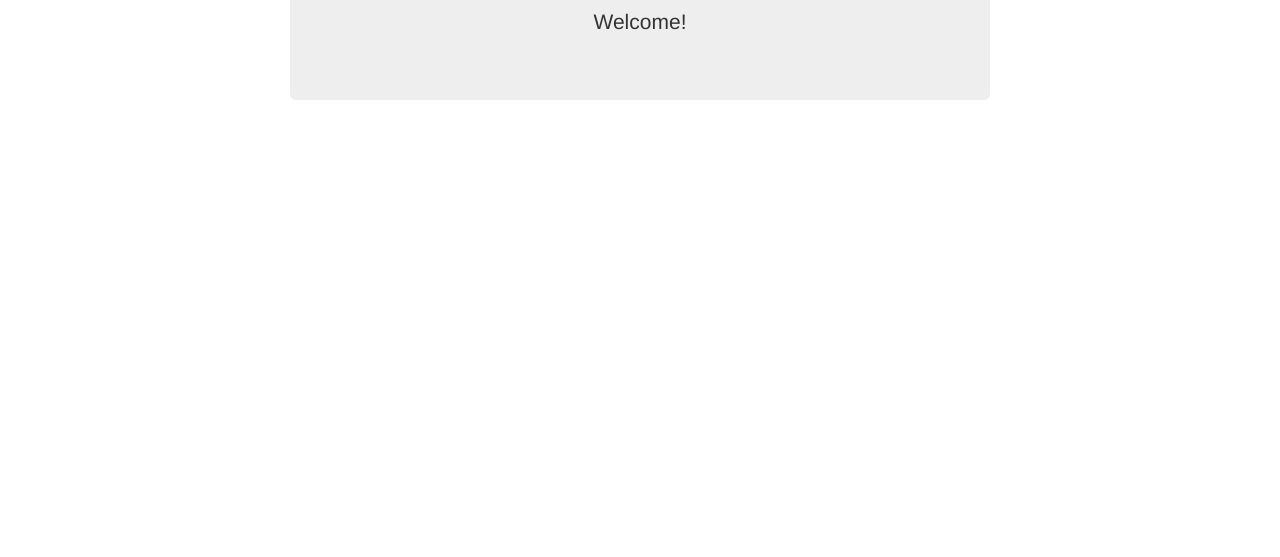
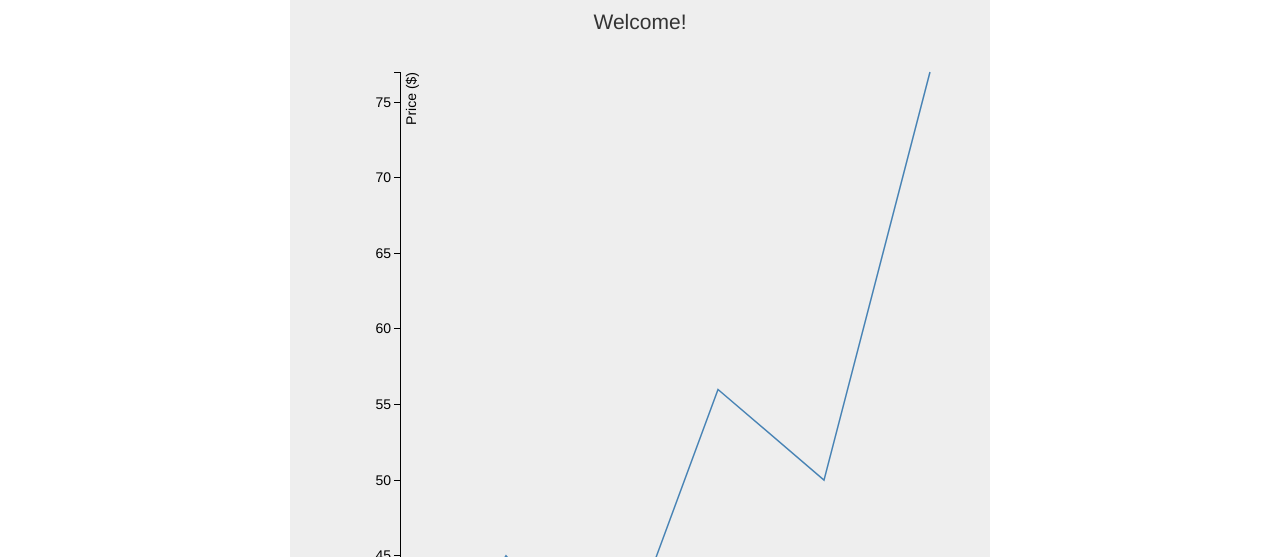
Before and after one commit to raghavbharadwaj/polardata-visualization, a website: page app/index.html in a window 1280 px wide. Both pictures are taken after a click on the link "About". Shown: the part 243-800 px from the top of the page. Drawn offline with nearby package versions, Linux system fonts and the light colour scheme; some packages are replaced by stand-ins of ours; files that its build step writes are made by us from their sources.

Commit message:
D3 directive with simple line chart

```diff
--- a/app/index.html
+++ b/app/index.html
@@ -77,6 +77,7 @@
     <script src="bower_components/angular-route/angular-route.js"></script>
     <script src="bower_components/angular-sanitize/angular-sanitize.js"></script>
     <script src="bower_components/angular-touch/angular-touch.js"></script>
+    <script src="bower_components/d3/d3.js"></script>
     <!-- endbower -->
     <!-- endbuild -->
 
@@ -84,6 +85,8 @@
         <script src="scripts/app.js"></script>
         <script src="scripts/controllers/main.js"></script>
         <script src="scripts/controllers/about.js"></script>
+        <script src="scripts/services/d3service.js"></script>
+        <script src="scripts/directives/simplelinechart.js"></script>
         <!-- endbuild -->
 </body>
 </html>
--- a/app/scripts/app.js
+++ b/app/scripts/app.js
@@ -15,7 +15,8 @@ angular
     'ngResource',
     'ngRoute',
     'ngSanitize',
-    'ngTouch'
+    'ngTouch',
+    'd3'
   ])
   .config(function ($routeProvider) {
     $routeProvider
--- /dev/null
+++ b/app/scripts/directives/simplelinechart.js
@@ -0,0 +1,86 @@
+'use strict';
+
+/**
+ * @ngdoc directive
+ * @name assignment3App.directive:simpleLineChart
+ * @description
+ * # simpleLineChart
+ */
+angular.module('assignment3App')
+  .directive('simpleLineChart', ['d3Service', function(d3Service) {
+    return {
+      restrict: 'EA',
+      scope: {},
+      link: function(scope, element, attrs) {
+        d3Service.d3().then(function(d3) {
+
+          var margin = {top: 20, right: 20, bottom: 30, left: 50},
+            width = 600 - margin.left - margin.right,
+            height = 700 - margin.top - margin.bottom;
+
+          var parseDate = d3.time.format('%d-%b-%y').parse;
+
+          var x = d3.time.scale()
+            .range([0, width]);
+
+          var y = d3.scale.linear()
+            .range([height, 0]);
+
+          var xAxis = d3.svg.axis()
+            .scale(x)
+            .orient('bottom');
+
+          var yAxis = d3.svg.axis()
+            .scale(y)
+            .orient('left');
+
+          var line = d3.svg.line()
+            .x(function(d) { return x(d.date); })
+            .y(function(d) { return y(d.close); });
+
+          var svg = d3.select(element[0]).append('svg')
+           .attr('width', width + margin.left + margin.right)
+           .attr('height', height + margin.top + margin.bottom)
+           .append('g')
+           .attr('transform', 'translate(' + margin.left + ',' + margin.top + ')');
+
+          // Hard coded data
+          scope.data = [
+            {date: '4-Apr-12', close: 34},
+            {date: '5-Apr-12', close: 45},
+            {date: '6-Apr-12', close: 37},
+            {date: '7-Apr-12', close: 56},
+            {date: '8-Apr-12', close: 50},
+            {date: '9-Apr-12', close: 77}
+          ];
+
+          scope.data.forEach(function(d) {
+            d.date = parseDate(d.date);
+            d.close = +d.close;
+          });
+
+          x.domain(d3.extent(scope.data, function(d) { return d.date; }));
+          y.domain(d3.extent(scope.data, function(d) { return d.close; }));
+
+          svg.append('g')
+            .attr('class', 'x axis')
+            .attr('transform', 'translate(0,' + height + ')')
+            .call(xAxis);
+
+          svg.append('g')
+            .attr('class', 'y axis')
+            .call(yAxis)
+            .append('text')
+            .attr('transform', 'rotate(-90)')
+            .attr('y', 6)
+            .attr('dy', '.71em')
+            .style('text-anchor', 'end')
+            .text('Price ($)');
+
+          svg.append('path')
+            .datum(scope.data)
+            .attr('class', 'line')
+            .attr('d', line);
+        });
+      }};
+    }]);
--- /dev/null
+++ b/app/scripts/services/d3service.js
@@ -0,0 +1,35 @@
+'use strict';
+
+/**
+ * @ngdoc service
+ * @name assignment3App.d3Service
+ * @description
+ * # d3Service
+ * Factory in the assignment3App.
+ */
+angular.module('d3', [])
+  .factory('d3Service', ['$document', '$q', '$rootScope', function($document, $q, $rootScope) {
+    var d = $q.defer();
+    function onScriptLoad() {
+      // Load client in the browser
+      $rootScope.$apply(function() { d.resolve(window.d3); });
+    }
+    // Create a script tag with d3 as the source
+    // and call our onScriptLoad callback when it
+    // has been loaded
+    var scriptTag = $document[0].createElement('script');
+    scriptTag.type = 'text/javascript';
+    scriptTag.async = true;
+    scriptTag.src = 'bower_components/d3/d3.js';
+    scriptTag.onreadystatechange = function () {
+    if (this.readyState === 'complete') { onScriptLoad(); }
+  };
+  scriptTag.onload = onScriptLoad;
+
+  var s = $document[0].getElementsByTagName('body')[0];
+  s.appendChild(scriptTag);
+
+  return {
+    d3: function() { return d.promise; }
+  };
+}]);
--- a/app/styles/main.css
+++ b/app/styles/main.css
@@ -81,3 +81,21 @@ body {
     border-bottom: 0;
   }
 }
+/* D3 */
+
+.axis path,
+.axis line {
+ fill: none;
+ stroke: #000;
+ shape-rendering: crispEdges;
+}
+
+.x.axis path {
+ display: none;
+}
+
+.line {
+ fill: none;
+ stroke: steelblue;
+ stroke-width: 1.5px;
+}
--- a/app/views/main.html
+++ b/app/views/main.html
@@ -3,4 +3,5 @@
   <p class="lead">
     Welcome!
   </p>
+   <div simple-line-chart></div>
 </div>
--- a/bower.json
+++ b/bower.json
@@ -9,7 +9,8 @@
     "angular-resource": "^1.3.0",
     "angular-route": "^1.3.0",
     "angular-sanitize": "^1.3.0",
-    "angular-touch": "^1.3.0"
+    "angular-touch": "^1.3.0",
+    "d3": "~3.5.5"
   },
   "devDependencies": {
     "angular-mocks": "^1.3.0"
```
Also changed, not shown: test/karma.conf.js (+1 -0 lines), test/spec/directives/simplelinechart.js (added, +20 -0 lines), test/spec/services/d3service.js (added, +18 -0 lines).
